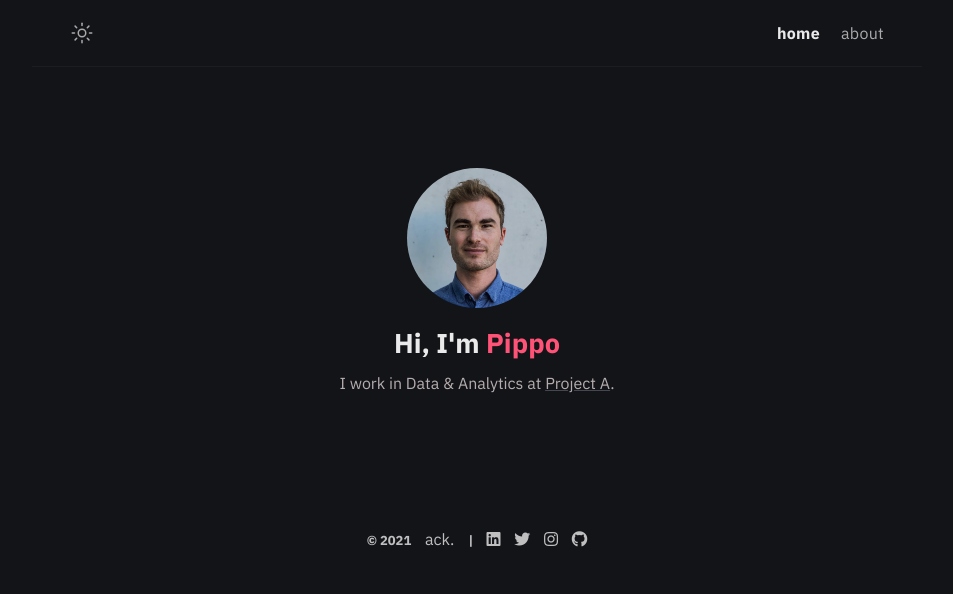
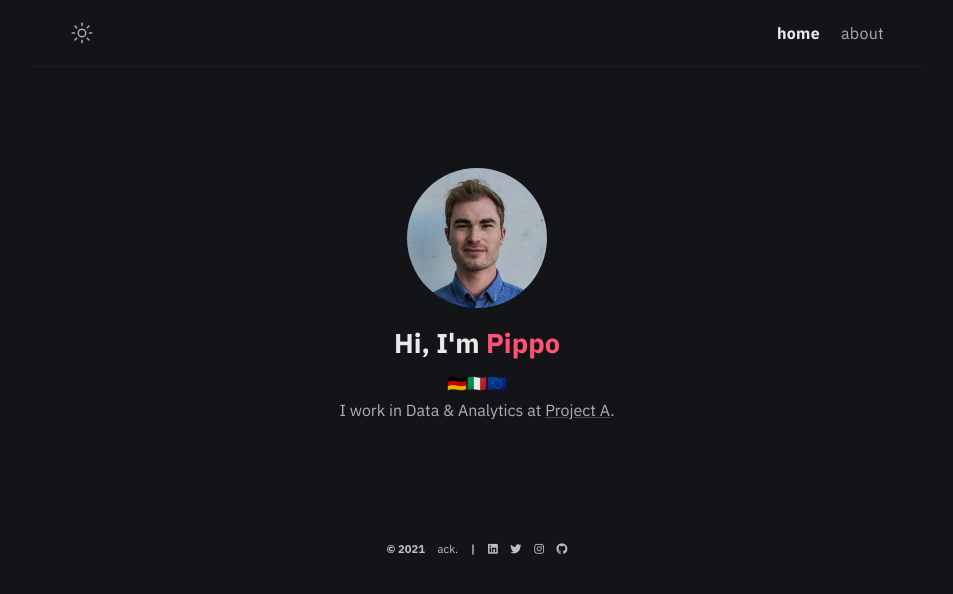
Before and after one commit to pippowie/pippowie.github.io, a Jekyll site: the page built from index.md, in a window 1280 px wide. Shown: the top 594 px of the page, without its empty margins (163-1116 px from the left). Built offline with Jekyll 4.4.1, drawn with Linux system fonts in a browser that asks for light colours.

Commit message:
add bio emoji and open in new tab

```diff
--- a/_config.yml
+++ b/_config.yml
@@ -10,6 +10,7 @@ mode: dark
 author:
   name: Pippo
   bio: >-
+    🇩🇪🇮🇹🇪🇺</br>
     I work in Data & Analytics at <a href="https://www.project-a.com"
     target="_blank" rel="noopener">Project A</a>.
   username: pippowie
--- a/_includes/footer.html
+++ b/_includes/footer.html
@@ -2,10 +2,10 @@
   <span class="footer_item">&copy; {{ site.time | date: "%Y" }}</span>
   <a class="footer_item" href="/thanks">ack.</a>
   <span class="footer_item">  |  </span>
-  <a class="footer_item social" href="https://www.linkedin.com/in/philipp-wiedemann/" aria-label="Linkedin"><i class="fab fa-linkedin"></i></a>
-  <a class="footer_item social" href="https://twitter.com/pippowie" aria-label="Twitter"><i class="fab fa-twitter"></i></a>
-  <a class="footer_item social" href="https://www.instagram.com/pippowie" aria-label="Instagram"><i class="fab fa-instagram"></i></a>
-  <a class="footer_item social" href="https://github.com/pippowie" aria-label="GitHub"><i class="fab fa-github"></i></a>
+  <a class="footer_item social" href="https://www.linkedin.com/in/philipp-wiedemann/" target="_blank" aria-label="Linkedin"><i class="fab fa-linkedin"></i></a>
+  <a class="footer_item social" href="https://twitter.com/pippowie" target="_blank" aria-label="Twitter"><i class="fab fa-twitter"></i></a>
+  <a class="footer_item social" href="https://www.instagram.com/pippowie" target="_blank" aria-label="Instagram"><i class="fab fa-instagram"></i></a>
+  <a class="footer_item social" href="https://github.com/pippowie" target="_blank" aria-label="GitHub"><i class="fab fa-github"></i></a>
 </footer>
 <script src="/assets/js/main.js" defer="defer"></script>
 
--- a/_sass/klise/_layout.scss
+++ b/_sass/klise/_layout.scss
@@ -273,6 +273,7 @@
   margin-top: 8em;
   margin-bottom: 2em;
   text-align: center;
+  font-size: $small-font-size;
 
   @include media-query($on-mobile) {
     margin-top: 3em;
@@ -281,7 +282,6 @@
     color: $black;
     opacity: 0.8;
     font-weight: $bold-weight;
-    font-size: $small-font-size - 1;
   }
   a.footer_item {
     color: $black;
--- a/_sass/main.scss
+++ b/_sass/main.scss
@@ -1,9 +1,9 @@
 // Fonts preferences
 $sans-family: 'IBM Plex Sans', sans-serif;
 $mono-family: 'IBM Plex Mono', monospace;
-$base-font-size: 16px;
-$medium-font-size: $base-font-size * 0.938;
-$small-font-size: $base-font-size * 0.875;
+$base-font-size: 1rem;
+$medium-font-size: $base-font-size * 0.875;
+$small-font-size: $base-font-size * 0.7;
 $base-line-height: 1.85;
 
 // Font weight
```
